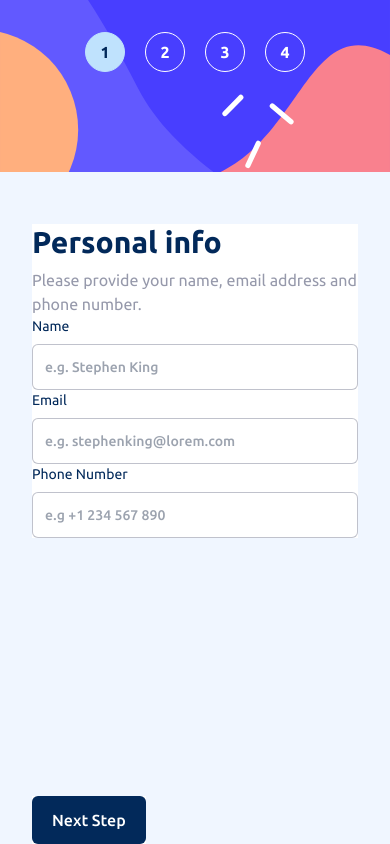
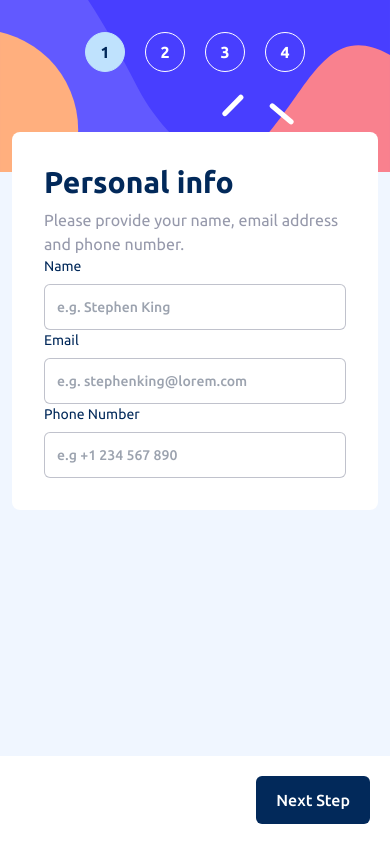
Before and after one commit to mdeme01/svelte-multi-step-form, a SvelteKit app: page / in a window 390 px wide. Built offline with nearby package versions, Linux system fonts and the light colour scheme.

Commit message:
fix: layout styling

```diff
--- a/src/app.css
+++ b/src/app.css
@@ -43,16 +43,16 @@ input::placeholder {
 }
 
 .form-step {
-	@apply rounded-md p-8 md:mr-0 md:max-w-[440px] md:bg-msf-white md:p-0 md:pt-8;
+	@apply rounded-md md:max-w-[440px] md:bg-msf-white md:pt-8;
 	grid-area: form;
 }
 
 .form-content {
-	@apply bg-msf-white;
+	@apply relative bottom-[4.5rem] m-3 rounded-lg bg-msf-white p-8 md:static md:m-0 md:rounded-none md:p-0;
 }
 
 .form-button-wrapper {
-	@apply absolute bottom-0 z-10 flex bg-msf-white md:static;
+	@apply absolute bottom-0 flex w-full bg-msf-white p-5 md:static md:p-0;
 }
 
 .form-button {
--- a/src/lib/components/confirmed.svelte
+++ b/src/lib/components/confirmed.svelte
@@ -2,16 +2,16 @@
 	import { step } from '$lib/stores/step-store';
 </script>
 
-<div class="form-step place-self-center">
-	<section class="form-content">
-		<div class="flex h-full flex-col items-center justify-center">
+<div class="form-step md:place-self-center">
+	<section class="form-content text-center">
+		<div class="mt-20 flex justify-center">
 			<img src="/images/icon-thank-you.svg" alt="checkmark" />
-			<h1 class="mt-5">Thank you!</h1>
-			<p class="text-center">
-				Thanks for confirming your subscription! We hope you have fun using our platform. If you
-				ever need support, please feel free to email us at support@loremgaming.com
-			</p>
 		</div>
+		<h1 class="mb-5 mt-5">Thank you!</h1>
+		<p class="mb-16 text-msf-cool-gray">
+			Thanks for confirming your subscription! We hope you have fun using our platform. If you ever
+			need support, please feel free to email us at support@loremgaming.com
+		</p>
 	</section>
 	<nav class="form-button-wrapper justify-center">
 		<button on:click={() => step.updateStep('res')} class={'btn-confirm'}>{'Reset'}</button>
```
